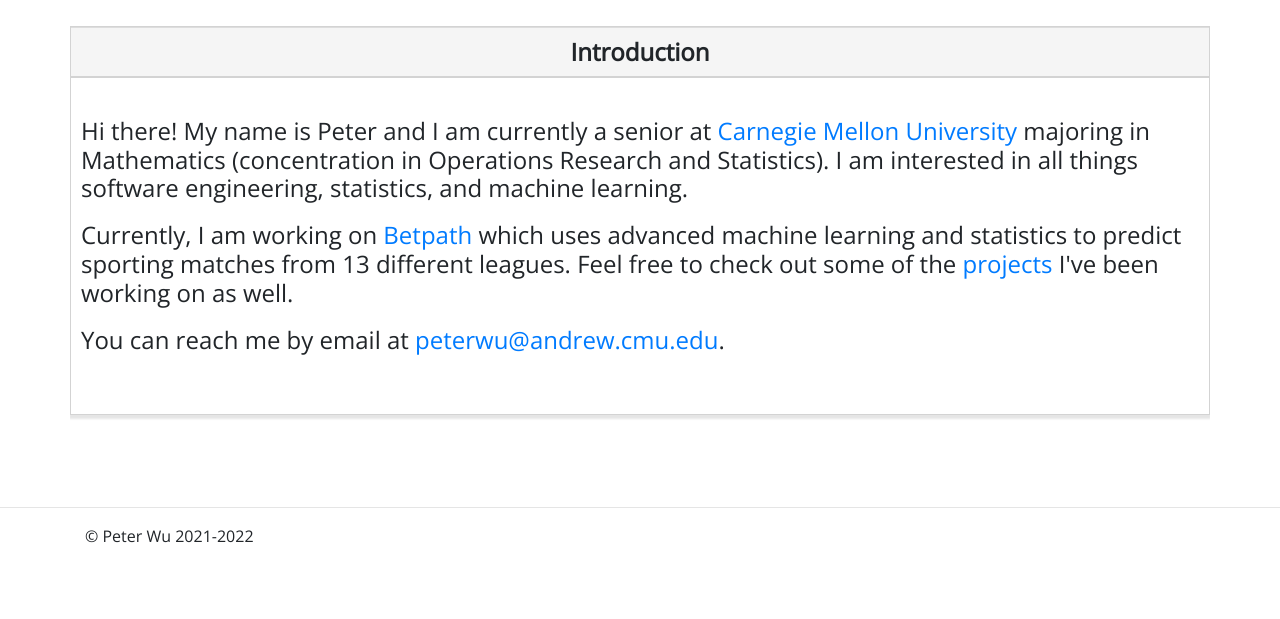
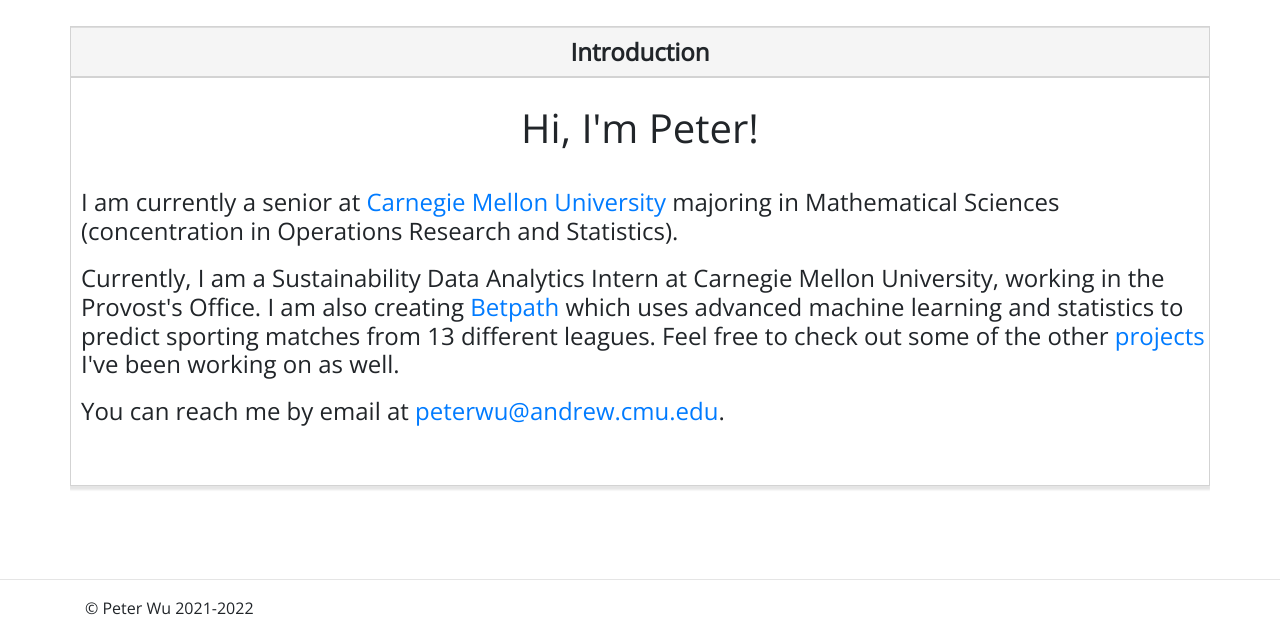
Before and after one commit to pwu97/pwu97.github.io, a Flask app: page / in a window 1280 px wide. Shown: the part 58-677 px from the top of the page. Run offline with Flask 2, Linux system fonts and the light colour scheme; some libraries are stand-ins or nearby versions.

Commit message:
Revamp the homepage.

```diff
--- a/templates/index.html
+++ b/templates/index.html
@@ -62,10 +62,12 @@
         </div>
         <div class="betpath-card h-100">
             <div class="col-sm-12 pad-0">
-                <h4 class="pad-top-10 pad-left-10 bg-150"><br>
-                Hi there! My name is Peter and I am currently a senior at <a href = "https://cmu.edu">Carnegie Mellon University</a> majoring in Mathematics (concentration in Operations Research and Statistics). I am interested in all things software engineering, statistics, and machine learning.</h4>
+                <br>
+                <h1 class="header" style="text-align: center;">Hi, I'm Peter!</h1>
+                <h4 class="pad-left-10 bg-150"><br>
+                I am currently a senior at <a href = "https://cmu.edu">Carnegie Mellon University</a> majoring in Mathematical Sciences (concentration in Operations Research and Statistics).</h4>
 
-                <h4 class="pad-top-10 pad-left-10 bg-150">Currently, I am working on <a href="https://betpath.io">Betpath</a> which uses advanced machine learning and statistics to predict sporting matches from 13 different leagues. Feel free to check out some of the <a href = '/projects'>projects</a> I've been working on as well.</h4>
+                <h4 class="pad-top-10 pad-left-10 bg-150">Currently, I am a Sustainability Data Analytics Intern at Carnegie Mellon University, working in the Provost's Office. I am also creating <a href="https://betpath.io">Betpath</a> which uses advanced machine learning and statistics to predict sporting matches from 13 different leagues. Feel free to check out some of the other <a href='/projects'>projects</a> I've been working on as well.</h4>
 
                 <h4 class="pad-top-10 pad-left-10 bg-150">You can reach me by email at <a href="mailto:peterwu@andrew.cmu.edu?Subject=Greetings!" target="_top">peterwu@andrew.cmu.edu</a>.</h4>
             </div>
```
Also changed, not shown: index.html (+5 -3 lines).
